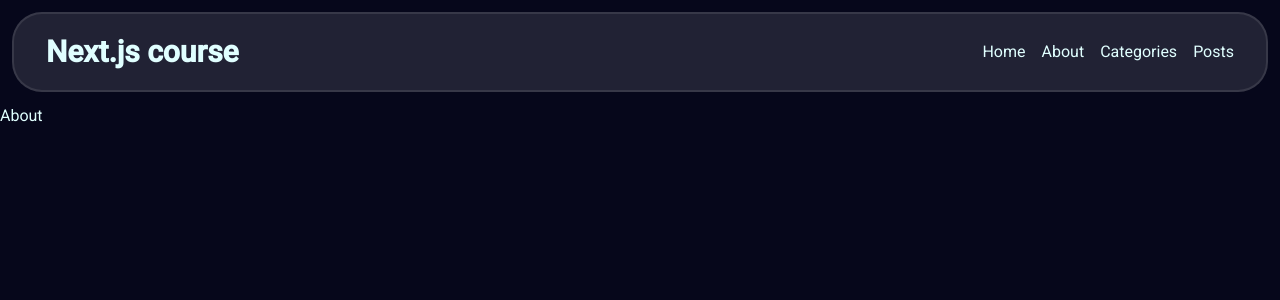
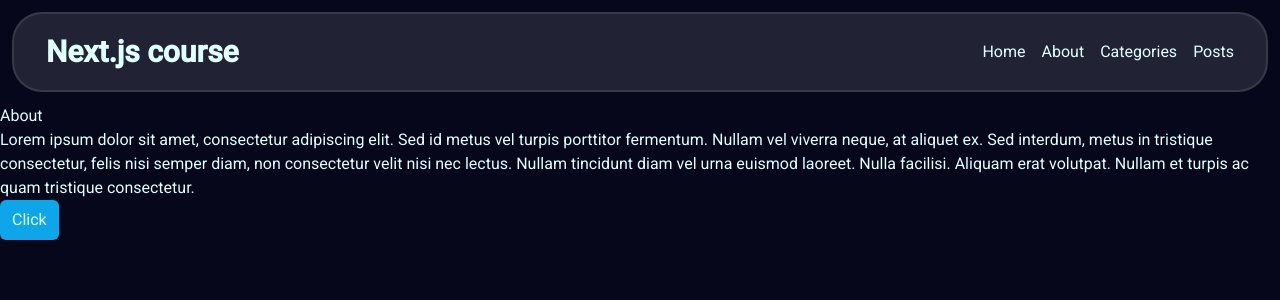
Before and after one commit to DOF1109/next-course, a Next.js app: page /about in a window 1280 px wide. Shown: the top 300 px of the page. Built offline with nearby package versions, Linux system fonts and the light colour scheme.

Commit message:
useRouter and useParams completed

```diff
--- a/src/app/about/page.jsx
+++ b/src/app/about/page.jsx
@@ -1,9 +1,32 @@
-export const metadata = {
-  title: "About page",
-};
+"use client";
+
+import { useRouter } from "next/navigation";
 
 const About = () => {
-  return <h1>About</h1>;
+  const router = useRouter();
+
+  return (
+    <section>
+      <h1>About</h1>
+      <p>
+        Lorem ipsum dolor sit amet, consectetur adipiscing elit. Sed id metus
+        vel turpis porttitor fermentum. Nullam vel viverra neque, at aliquet ex.
+        Sed interdum, metus in tristique consectetur, felis nisi semper diam,
+        non consectetur velit nisi nec lectus. Nullam tincidunt diam vel urna
+        euismod laoreet. Nulla facilisi. Aliquam erat volutpat. Nullam et turpis
+        ac quam tristique consectetur.
+      </p>
+      <button
+        className="bg-sky-500 px-3 py-2 rounded-md"
+        onClick={() => {
+          alert("Processing logic...");
+          router.push("/");
+        }}
+      >
+        Click
+      </button>
+    </section>
+  );
 };
 
 export default About;
--- /dev/null
+++ b/src/app/users/[userId]/page.jsx
@@ -0,0 +1,12 @@
+"use client";
+
+import { useParams } from "next/navigation";
+
+const UserPage = () => {
+  const params = useParams();
+  console.log({ params });
+
+  return <div>UserPage</div>;
+};
+
+export default UserPage;
--- /dev/null
+++ b/src/app/users/page.jsx
@@ -0,0 +1,7 @@
+const Users = () => {
+  return (
+    <div>Users</div>
+  )
+}
+
+export default Users
```
